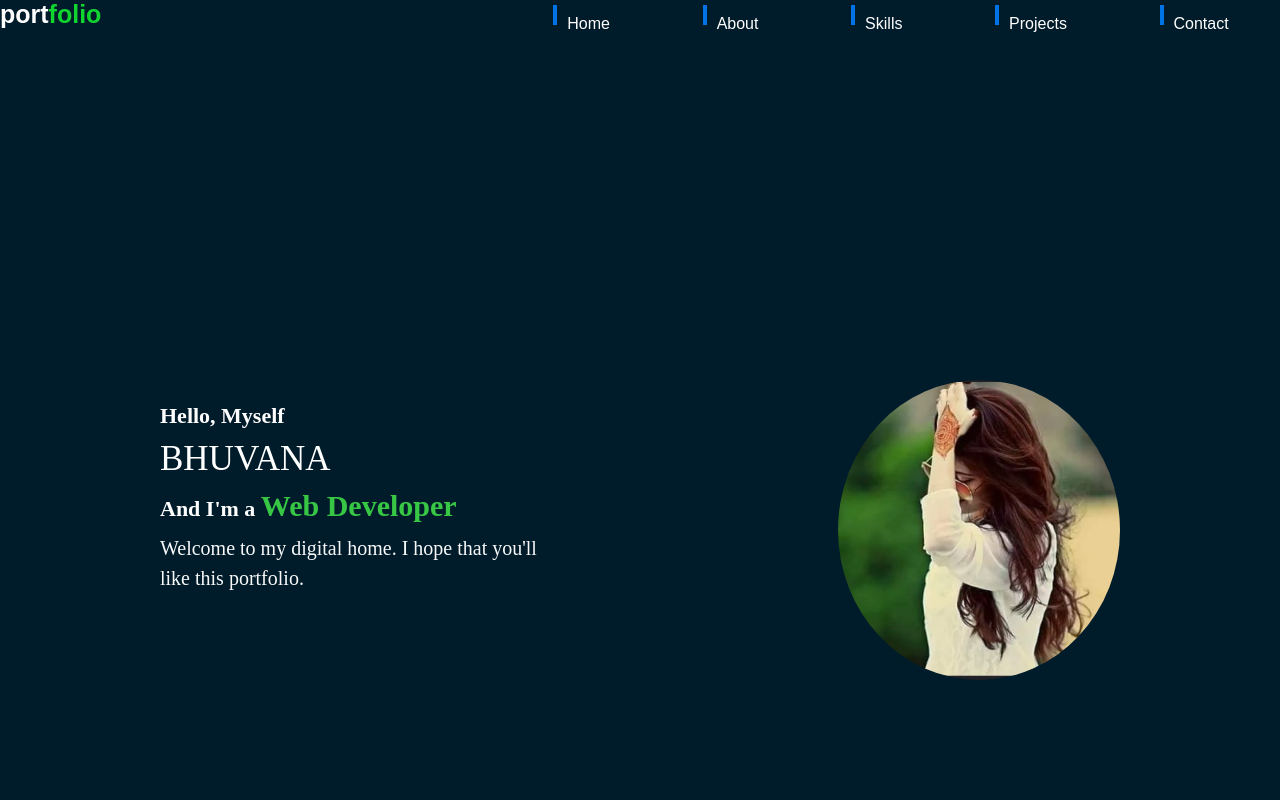
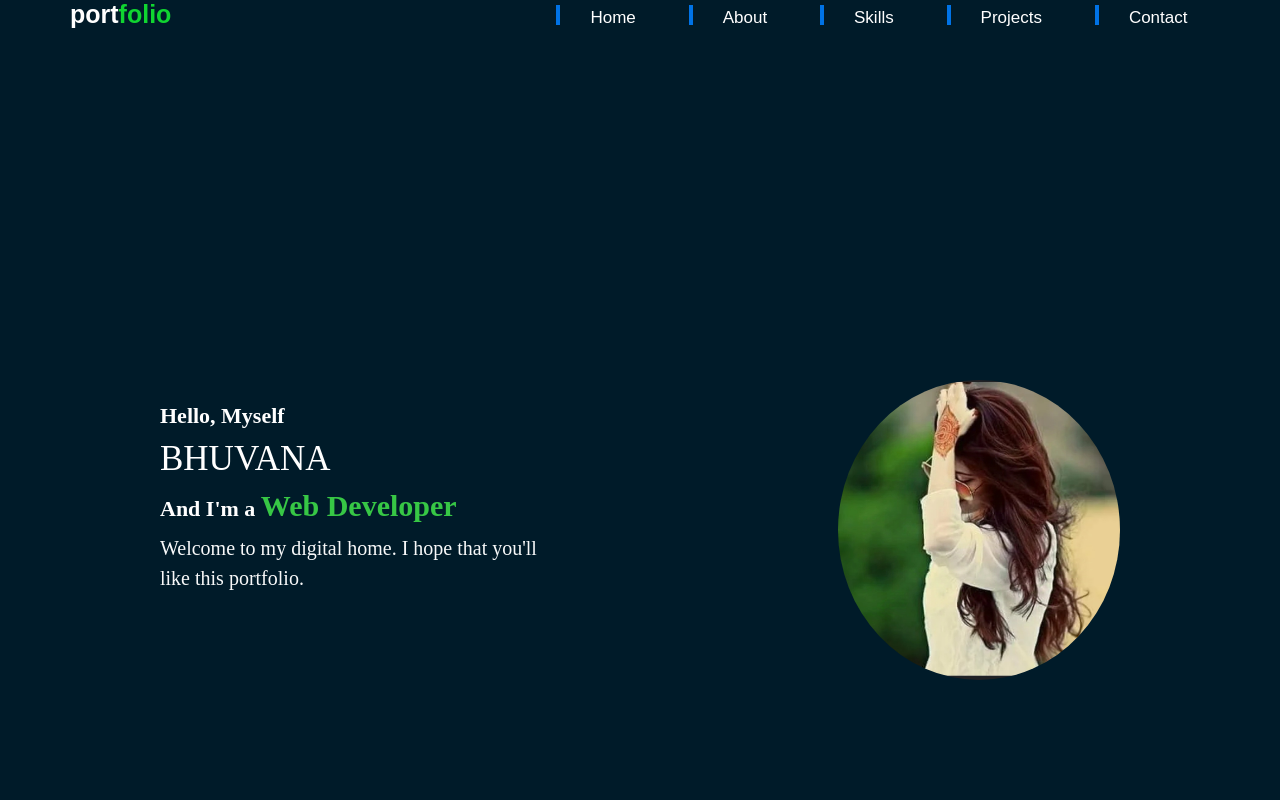
Before and after one commit to Bhuvana3012/Portfolio--Task1, a plain HTML site: page index.html in a window 1280 px wide. Shown: the top 800 px of the page. Drawn offline with Linux system fonts and the light colour scheme.

Commit message:
Update style.css

```diff
--- a/style.css
+++ b/style.css
@@ -570,7 +570,10 @@ a:hover {
     .social-media {
         justify-content: center;
         margin-top: 15px;
+        display:flex;
     }
+
+
     .about-container p{
        font-size: 15px;
     }
@@ -819,9 +822,9 @@ nav ul li a {
    }
    .button a {
       color: white;
-      background-color: #0ef;/* Button text color */
-      text-decoration: none;        /* Remove underline from the link */
-      display: block;               /* Ensure the link covers the button area */
+      background-color: #0ef;
+      text-decoration: none;
+      display: block;
 }
    .skills-section {
       padding-top: 10px;
@@ -944,7 +947,7 @@ input, textarea {
     .contact-info a:hover {
         text-decoration: underline;
     }
-}
+
 
 h2 {
    font-size: 28px;
@@ -969,6 +972,38 @@ button {
     display: none;
     font-size: 30px;
     cursor: pointer;
+}
+   nav {
+        height: 50px;
+        padding: 0 70px;
+      margin:0;
+    }
+
+    nav .logo {
+        width: 50%;  f
+        font-size: 20px;
+    }
+
+    nav .links {
+        width: 10%;
+        justify-content: flex-end;
+        padding:30px 40px;
+        margin-right:50px;
+    }
+
+    nav .links li {
+        margin-right: 2px;
+        margin-bottom: px;
+        line-height: 70vh;
+    }
+
+    nav .links a {
+        padding: 5px 40px;
+        font-size: 17px;
+        margin-left: 20px;
+        margin-bottom: 30px;
+        line-height: 5px;
+    }
 }
 @media (max-width: 480px) {
 	nav {
@@ -1000,4 +1035,5 @@ button {
 		font-size: 9px;
 	   max-weight:700px;
 	}
+
 }
```
